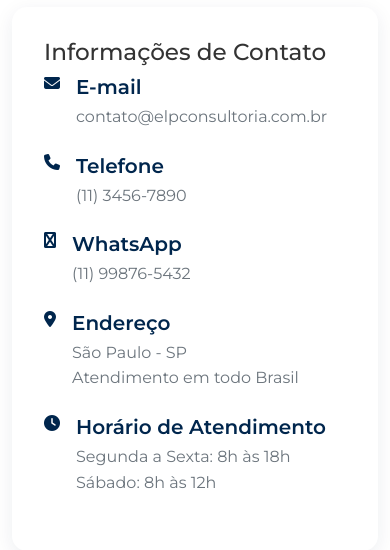
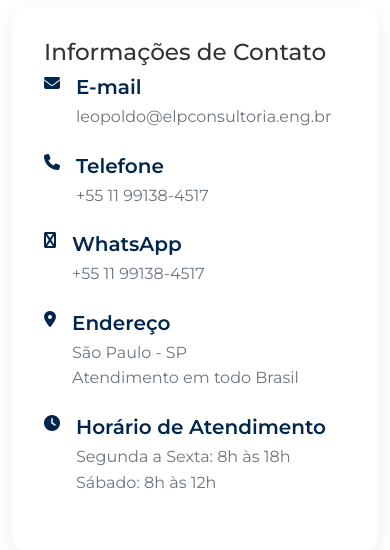
Before and after one commit to lsfrenzel/elp_landingpage, a Flask app: page /contato in a window 390 px wide. Shown: the part 968-1518 px from the top of the page. Run offline with Flask 3, Linux system fonts and the light colour scheme.

Commit message:
Update contact information with new phone and email details
Update WhatsApp float button link, email address in contact section, and phone/WhatsApp number in contact details to reflect new information.

Replit-Commit-Author: Agent
Replit-Commit-Session-Id: 1358d39c-2cea-4674-a756-9f6690bcd631
Replit-Commit-Checkpoint-Type: full_checkpoint
Replit-Commit-Screenshot-Url: https://storage.googleapis.com/screenshot-production-us-central1/0cc4ee7b-da72-4af9-9a58-cb6188c23e27/1358d39c-2cea-4674-a756-9f6690bcd631/U56WgrG

```diff
--- a/templates/base.html
+++ b/templates/base.html
@@ -113,7 +113,7 @@
     <script src="https://cdn.jsdelivr.net/npm/bootstrap@5.3.0/dist/js/bootstrap.bundle.min.js"></script>
 
     <!-- WhatsApp Float Button -->
-    <a href="https://wa.me/5511999999999?text=Olá! Gostaria de mais informações sobre os serviços da ELP Consultoria."
+    <a href="https://wa.me/5511991384517?text=Olá! Gostaria de mais informações sobre os serviços da ELP Consultoria."
        class="whatsapp-float" target="_blank" aria-label="WhatsApp">
         <i class="fab fa-whatsapp"></i>
     </a>
--- a/templates/contato.html
+++ b/templates/contato.html
@@ -54,7 +54,7 @@
                             <i class="fas fa-envelope text-primary me-3"></i>
                             <div>
                                 <h5>E-mail</h5>
-                                <p>contato@elpconsultoria.com.br</p>
+                                <p>leopoldo@elpconsultoria.eng.br</p>
                             </div>
                         </div>
 
@@ -62,7 +62,7 @@
                             <i class="fas fa-phone text-primary me-3"></i>
                             <div>
                                 <h5>Telefone</h5>
-                                <p>(11) 3456-7890</p>
+                                <p>+55 11 99138-4517</p>
                             </div>
                         </div>
 
@@ -70,7 +70,7 @@
                             <i class="fas fa-whatsapp text-primary me-3"></i>
                             <div>
                                 <h5>WhatsApp</h5>
-                                <p>(11) 99876-5432</p>
+                                <p>+55 11 99138-4517</p>
                             </div>
                         </div>
 
```
